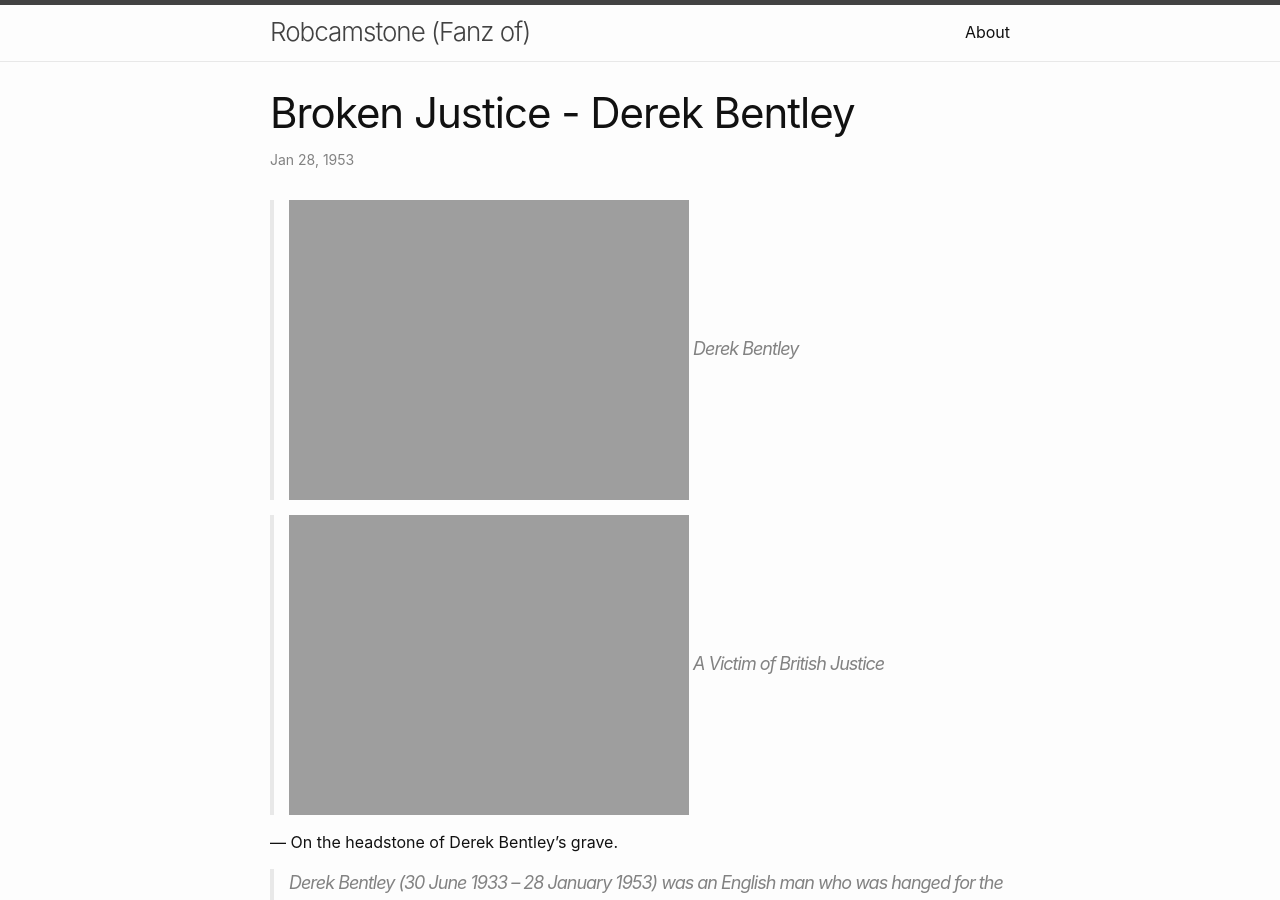
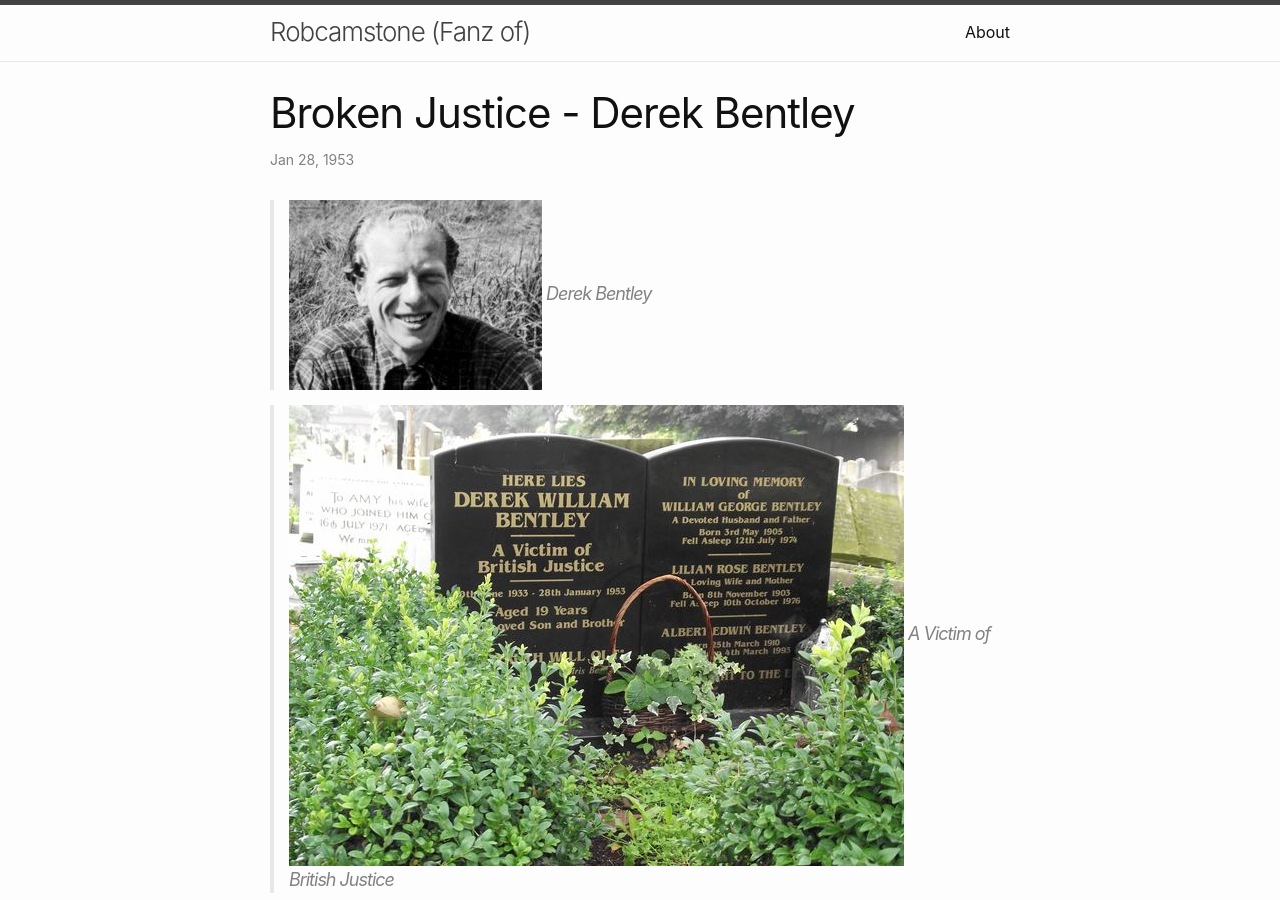
Before and after one commit to Robcamstone/Robcamstone.github.io, a Jekyll site: the page built from _posts/1953-01-28-Broken Justice - Derek Bentley.md, in a window 1280 px wide. Shown: the top 900 px of the page. Built offline with Jekyll 4.4.1, drawn with Linux system fonts in a browser that asks for light colours.

Commit message:
Update 1953-01-28-Broken Justice - Derek Bentley.md

```diff
--- a/_posts/1953-01-28-Broken Justice - Derek Bentley.md
+++ b/_posts/1953-01-28-Broken Justice - Derek Bentley.md
@@ -6,13 +6,13 @@ image: /assets/Execution-Innocent-Derek-Bentley-4.jpg
 categories: music
 ---
 
-> ![Derek Bentley](/assets/Execution-Innocent-Derek-Bentley-4.jpg | width=360)
+> ![Derek Bentley](/assets/Execution-Innocent-Derek-Bentley-4.jpg)
 > Derek Bentley
 
-> ![Derek Bentley](/assets/derekbentley4JPG.jpg | width=360)
+> ![Derek Bentley](/assets/derekbentley4JPG.jpg)
 > A Victim of British Justice
 
-&#8212; On the headstone of Derek Bentley's grave.
+<style>img["Derek Bentley"] {width:360px;}</style>
 
 > Derek Bentley (30 June 1933 – 28 January 1953) was an English man who was hanged for the murder of a policeman, which was committed in the course of a burglary attempt. The murder was said at the time to have been committed by a friend and accomplice of Bentley's, Christopher Craig, then aged 16, but whether he had fired the fatal shot was later called into question. Bentley was convicted as a party to murder, by the English law principle of common purpose, "joint enterprise". The jury at the trial found Bentley guilty based on the prosecution's interpretation of the ambiguous phrase "Let him have it" (Bentley's alleged instruction to Craig), after the judge, Lord Chief Justice Goddard, had described Bentley as "mentally aiding the murder of Police Constable Sidney Miles". Goddard then sentenced Bentley to be hanged: at the time, no other sentence was possible.
 >
```
